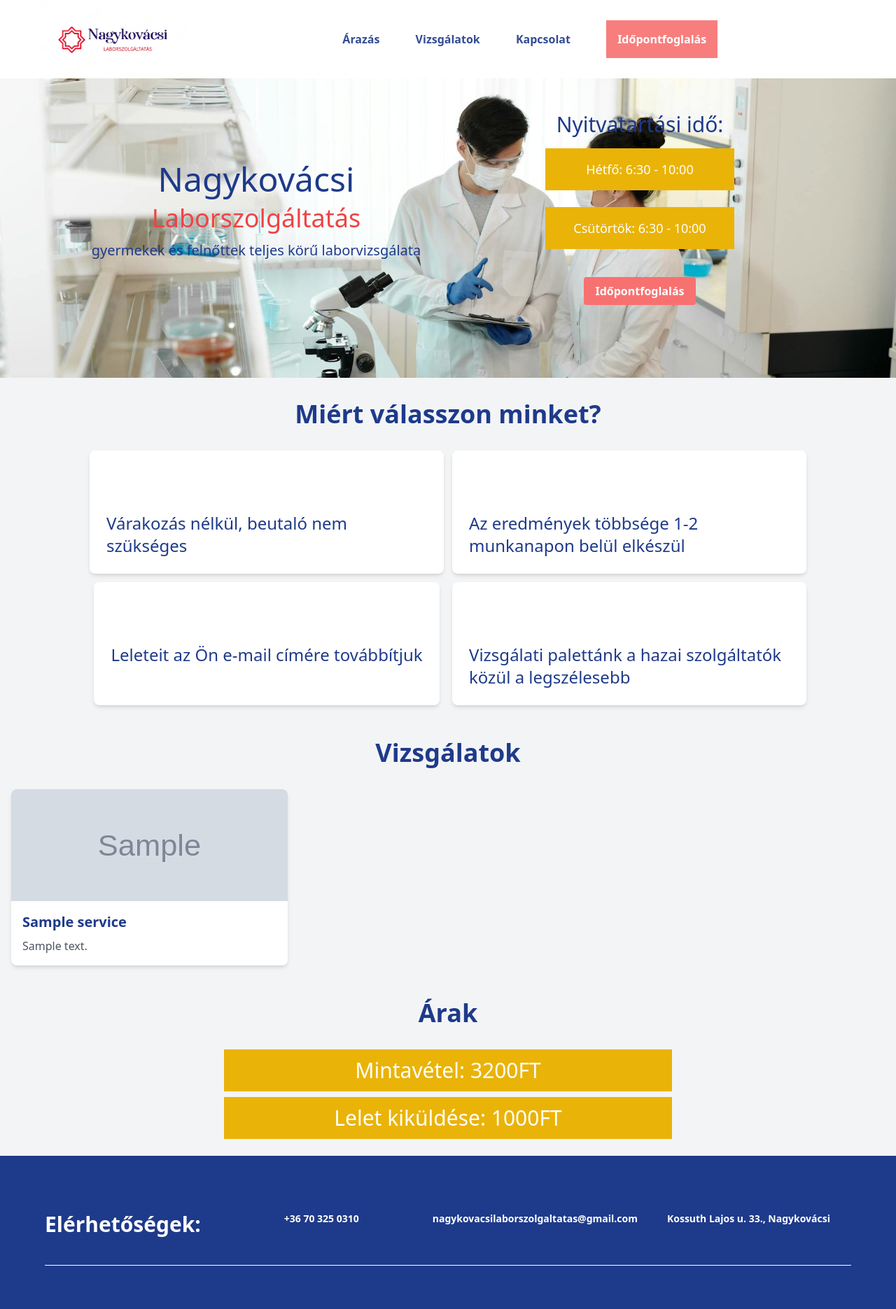
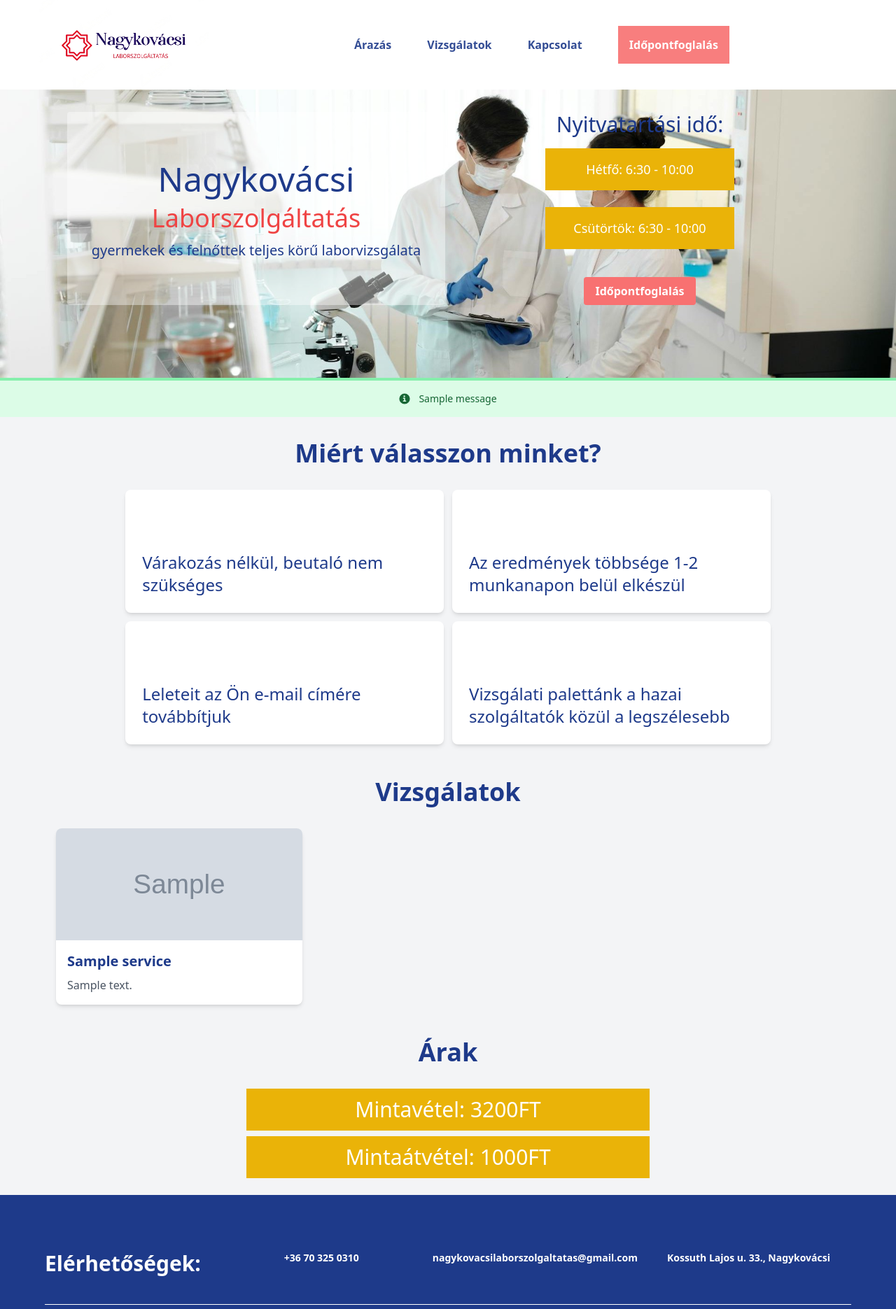
Before and after one commit to matyipeter/project-M, a Django app: page / in a window 1280 px wide. Shown: the top 1871 px of the page at 70% size. Run offline with Django 5.2, Linux system fonts and the light colour scheme; tables that the repository leaves empty hold one stand-in row (values such as "Sample post"); grey boxes marked "Sample" are stand-in pictures; one stand-in notice (Sample message) is shown.

Commit message:
fixed some problems

```diff
--- a/appdev/appdev/urls.py
+++ b/appdev/appdev/urls.py
@@ -18,6 +18,6 @@ from django.contrib import admin
 from django.urls import path, include
 
 urlpatterns = [
-    path("admin/", admin.site.urls),
+    path("admin/code8", admin.site.urls),
     path("", include("main.urls")),
 ]
--- a/appdev/main/models.py
+++ b/appdev/main/models.py
@@ -22,7 +22,7 @@ class Appointment(models.Model):
         self.free = False
 
     def __str__(self):
-        return self.honap
+        return self.customer.full_name
 
 class Service(models.Model):
     name = models.CharField(max_length=50)
--- a/appdev/main/static/main/css/output.css
+++ b/appdev/main/static/main/css/output.css
@@ -640,6 +680,14 @@ video {
   margin-bottom: 2rem;
 }
 
+.ms-3 {
+  margin-inline-start: 0.75rem;
+}
+
+.ms-auto {
+  margin-inline-start: auto;
+}
+
 .mt-24 {
   margin-top: 6rem;
 }
@@ -680,16 +732,48 @@ video {
   height: 7rem;
 }
 
+.h-3 {
+  height: 0.75rem;
+}
+
+.h-4 {
+  height: 1rem;
+}
+
 .h-40 {
   height: 10rem;
+}
+
+.h-8 {
+  height: 2rem;
 }
 
 .h-full {
   height: 100%;
 }
 
+.h-20 {
+  height: 5rem;
+}
+
+.h-32 {
+  height: 8rem;
+}
+
 .min-h-\[60vh\] {
   min-height: 60vh;
+}
+
+.w-3 {
+  width: 0.75rem;
+}
+
+.w-4 {
+  width: 1rem;
+}
+
+.w-8 {
+  width: 2rem;
 }
 
 .w-\[50\%\] {
@@ -700,8 +784,8 @@ video {
   width: 80%;
 }
 
-.w-\[85\%\] {
-  width: 85%;
+.w-\[90\%\] {
+  width: 90%;
 }
 
 .w-\[92\%\] {
@@ -718,6 +802,10 @@ video {
 
 .max-w-sm {
   max-width: 24rem;
+}
+
+.flex-shrink-0 {
+  flex-shrink: 0;
 }
 
 .cursor-pointer {
@@ -752,6 +840,10 @@ video {
 
 .items-center {
   align-items: center;
+}
+
+.justify-center {
+  justify-content: center;
 }
 
 .justify-between {
@@ -810,9 +902,18 @@ video {
   border-bottom-width: 2px;
 }
 
+.border-t-4 {
+  border-top-width: 4px;
+}
+
 .border-gray-200 {
   --tw-border-opacity: 1;
   border-color: rgb(229 231 235 / var(--tw-border-opacity));
+}
+
+.border-green-300 {
+  --tw-border-opacity: 1;
+  border-color: rgb(134 239 172 / var(--tw-border-opacity));
 }
 
 .border-white {
@@ -850,6 +956,11 @@ video {
   background-color: rgb(234 179 8 / var(--tw-bg-opacity));
 }
 
+.bg-green-100 {
+  --tw-bg-opacity: 1;
+  background-color: rgb(220 252 231 / var(--tw-bg-opacity));
+}
+
 .object-cover {
   -o-object-fit: cover;
      object-fit: cover;
@@ -959,6 +1074,10 @@ video {
   font-weight: 700;
 }
 
+.font-medium {
+  font-weight: 500;
+}
+
 .font-semibold {
   font-weight: 600;
 }
@@ -986,6 +1105,16 @@ video {
   color: rgb(55 65 81 / var(--tw-text-opacity));
 }
 
+.text-green-500 {
+  --tw-text-opacity: 1;
+  color: rgb(34 197 94 / var(--tw-text-opacity));
+}
+
+.text-green-800 {
+  --tw-text-opacity: 1;
+  color: rgb(22 101 52 / var(--tw-text-opacity));
+}
+
 .text-red-500 {
   --tw-text-opacity: 1;
   color: rgb(239 68 68 / var(--tw-text-opacity));
--- a/appdev/main/static/main/css/styles.css
+++ b/appdev/main/static/main/css/styles.css
@@ -32,3 +32,7 @@ html {
     background-repeat: no-repeat;
     background-size: cover;
 }
+
+.content-frame {
+    background-color: rgba(255,255,255,0.4);
+}
--- a/appdev/main/static/main/js/script.js
+++ b/appdev/main/static/main/js/script.js
@@ -2,6 +2,5 @@
 const navLinks = document.querySelector(".nav-links");
 
 function onToggleMenu(e){
-  navLinks.classList.toggle("top-[9%]")
-  console.log("geci")
+  navLinks.classList.toggle("top-[12%]")
 }
--- a/appdev/main/templates/main/base.html
+++ b/appdev/main/templates/main/base.html
@@ -58,6 +58,10 @@
       <hr class="my-6 border-white sm:mx-auto dark:border-white lg:my-8"/>
       <div class="mx-auto w-full max-w-screen-xl p-4 py-6 lg:py-8 grid grid-cols-1 md:grid-cols-2 justify-items-center">
             <h1 class="text-white text-3xl text-center">Bármilyen kérdése van, bátran küldjön üzenetet!</h1>
+            {% if uzenet %}
+                <div class="text-3xl text-white">Sikeres üzenetküldés!</div><br>
+                <i class="fa-solid fa-check text-green-500 bg-white text-5xl rounded p-6"></i>
+            {% else %}
                 <form class="text-center grid grid-cols-1 md:w-[50%]" action="{% url 'main:uzenet' %}" method="POST">
                     {% csrf_token %}
                     <input class="text-white border-b-2 border-white bg-blue-900 leading-tight focus:outline-none m-2 p-2" type="text" name="name" placeholder="Név">
@@ -65,9 +69,10 @@
                     <textarea class="text-white border-2 border-white bg-blue-900 leading-tight focus:outline-none m-2 p-2" name="uzenet" placeholder="Üzenet" id="" cols="20" rows="7"></textarea>
                     <input type="submit" name="submit" class="m-2 p-2 text-white bg-blue-900 cursor-pointer border-2 hover:bg-blue-800 border-white text-2xl" value="Küldés" id="">
                 </form>
+            {% endif %}
       </div>
     </div>
-    <p class="hidden top-[9%]"></p>
+    <p class="hidden top-[12%]"></p>
 </footer>
 </body>
 </html>
--- a/appdev/main/templates/main/error.html
+++ b/appdev/main/templates/main/error.html
@@ -6,6 +6,6 @@
     <title>Document</title>
 </head>
 <body>
-    <h1>failed to send email</h1>
+    <h1>Nem tudtuk elküldeni az emailt.</h1>
 </body>
 </html>
--- a/appdev/main/templates/main/index.html
+++ b/appdev/main/templates/main/index.html
@@ -7,7 +7,7 @@
 <header class="bg-white md:fixed md:top-0 md:left-0 md:w-full">
     <nav class="flex justify-between items-center w-[92%] mx-auto">
       <div>
-          <a href="/"><img class="cursor-pointer h-28" src="{% static 'main/images/nkl-logo.png' %}" alt="logo"></a>
+          <a href="/"><img class="cursor-pointer h-32" src="{% static 'main/images/nkl-logo.png' %}" alt="logo"></a>
       </div>
       <div
           class="nav-links duration-500 md:static absolute bg-white md:min-h-fit min-h-[60vh] left-0 top-[-100%] md:w-auto w-full flex px-5 opacity-90">
@@ -32,9 +32,9 @@
     </nav>
 </header>
 
+<div class="w-full h-full grid grid-cols-2 gap-2 big-image p-1 md:p-24 md:mt-16">
 
-<div class="w-full h-full grid grid-cols-2 gap-2 big-image p-1 md:p-24 md:mt-16">
-    <div class="text-center grid content-center text-xl">
+    <div class="text-center grid content-center text-xl content-frame rounded p-3">
         <h2 class="text-blue-900 md:text-5xl p-2 mb-1">Nagykovácsi</h2>
         <p class="text-red-500 md:text-4xl">Laborszolgáltatás</p>
         <div class="hidden md:block mt-3">
@@ -55,6 +55,20 @@
 <div class="text-center">
     <a href="{% url 'main:foglalas' %}" class="mt-4 inline-block bg-red-400 hover:bg-red-600 text-white font-bold py-2 px-4 rounded md:hidden"><i class="fa-solid fa-calendar-check"></i> Időpontfoglalás</a>
 </div>
+{% if messages %}
+    <ul class="messages">
+        {% for message in messages %}
+        <li><div id="alert-border-3" class="flex items-center p-4 mb-4 text-green-800 border-t-4 border-green-300 bg-green-100 justify-center" role="alert">
+            <svg class="flex-shrink-0 w-4 h-4" aria-hidden="true" xmlns="http://www.w3.org/2000/svg" fill="currentColor" viewBox="0 0 20 20">
+            <path d="M10 .5a9.5 9.5 0 1 0 9.5 9.5A9.51 9.51 0 0 0 10 .5ZM9.5 4a1.5 1.5 0 1 1 0 3 1.5 1.5 0 0 1 0-3ZM12 15H8a1 1 0 0 1 0-2h1v-3H8a1 1 0 0 1 0-2h2a1 1 0 0 1 1 1v4h1a1 1 0 0 1 0 2Z"/>
+            </svg>
+            <div class="ms-3 text-sm font-medium">
+            {{message}}
+            </div>
+        </div></li>
+        {% endfor %}
+    </ul>
+{% endif %}
 <main class="w-[90%] m-auto">
     <h2 class="text-4xl font-bold text-center mt-8 mb-8 text-blue-900" id="akt">Miért válasszon minket?</h2>
     <div class="aktualitasok grid grid-cols-1 md:grid-cols-2 justify-items-center gap-3 w-[80%] m-auto">
@@ -84,7 +98,7 @@
         <h2 class="text-4xl font-bold text-center mb-8 mt-8 text-blue-900" id="arak">Árak</h2>
         <div class="grid grid-cols-1 gap-2 text-center text-white text-xl md:text-3xl justify-items-center">
             <div class="bg-yellow-500 md:w-[50%] p-3">Mintavétel: <span>3200FT</span></div>
-            <div class="bg-yellow-500 md:w-[50%] p-3">Lelet kiküldése: <span>1000FT</span></div>
+            <div class="bg-yellow-500 md:w-[50%] p-3">Mintaátvétel: <span>1000FT</span></div>
         </div>
 
     </section>
--- a/appdev/main/views.py
+++ b/appdev/main/views.py
@@ -7,7 +7,7 @@ from django.http import HttpResponseRedirect
 from .models import Appointment, Customer, Service, Message
 from django.template.loader import render_to_string
 from django.core.mail import EmailMessage
-
+from django.contrib import messages
 # Create your views here.
 
 class Index(ListView):
@@ -83,7 +83,8 @@ class Uzenet(View):
 
         new = Message(name=name, email=email, message=message)
         new.save()
-        return redirect("main:thanks")
+        messages.success(request, "Sikeres üzenetküldés", extra_tags="text-center p-6 m-6 bg-green-500")
+        return render(request, "main/index.html", {"uzenet":True})
 
 
 class Error(TemplateView):
--- a/config/gunicorn.conf.py
+++ b/config/gunicorn.conf.py
@@ -1,4 +1,4 @@
-bind = "0.0.0.0:8000"
+bind = "unix:/run/gunicorn.sock"
 command = "/app2/env/bin/gunicorn"
 pythonpath = "/app2/appdev"
 workers = 3
```
Also changed, not shown: other parts of appdev/main/static/main/css/output.css (+93 -0 lines), appdev/main/schedule.py (deleted, +0 -76 lines), 1 other file. Lines whose indentation alone changed are shown as unchanged.
